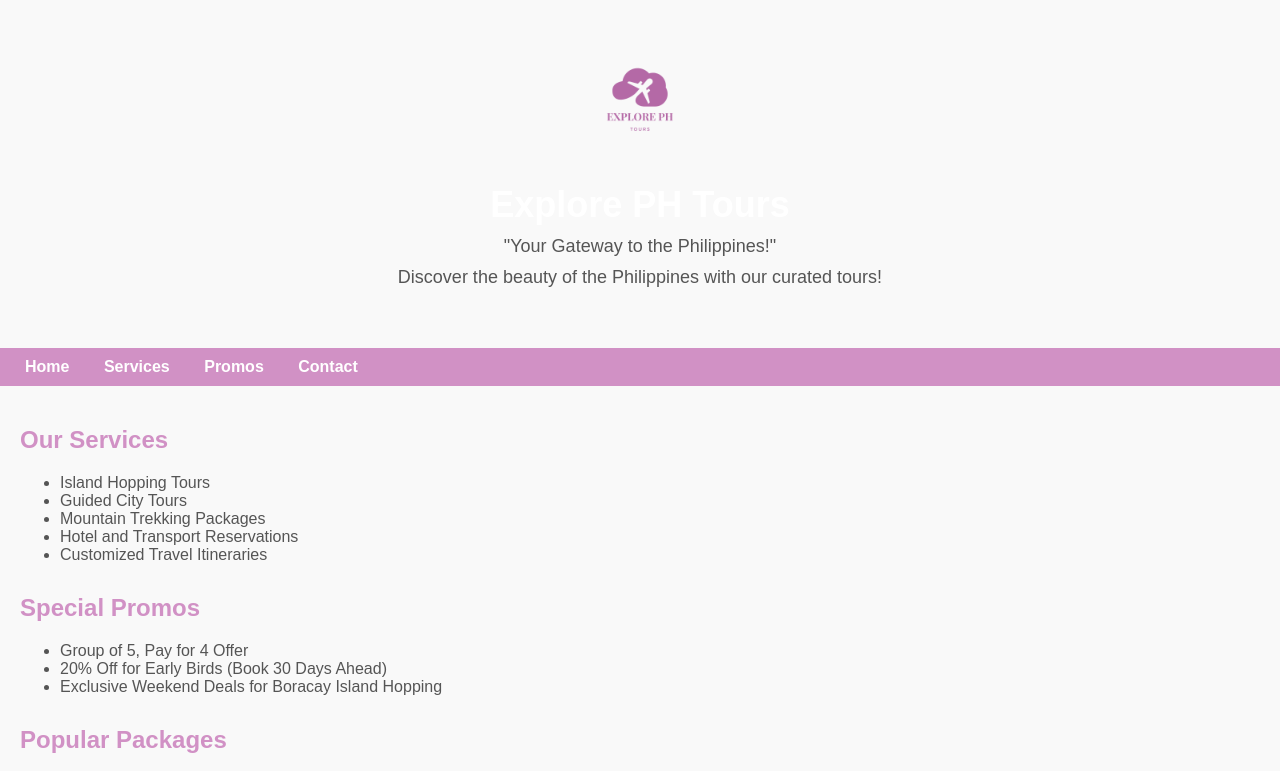
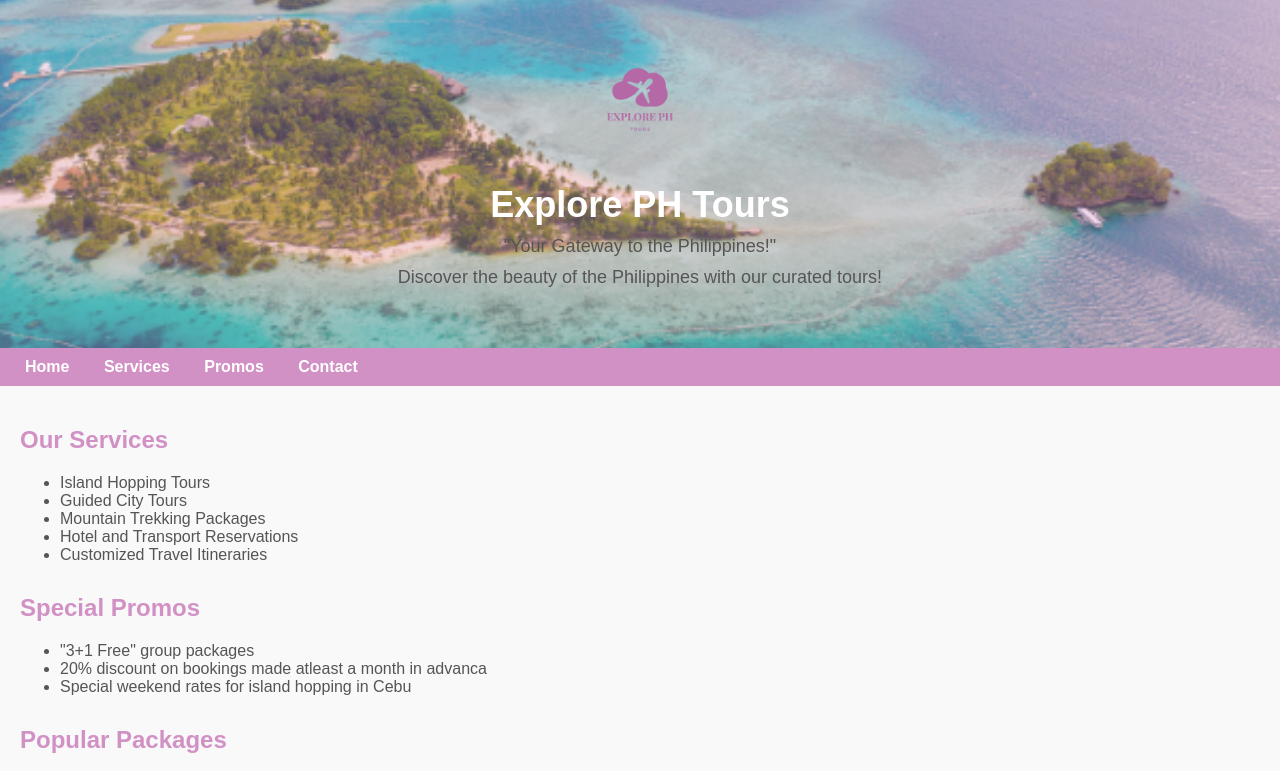
Before and after one commit to arcadetokyo/piccio.github.io, a plain HTML site: page PiccioExplorePHTours.html in a window 1280 px wide. Shown: the top 771 px of the page. Drawn offline with Linux system fonts and the light colour scheme.

Commit message:
w2 | async activity | updated header and promos

```diff
--- a/PiccioExplorePHTours.html
+++ b/PiccioExplorePHTours.html
@@ -14,7 +14,7 @@
 
     header {
       text-align: center;
-      background: url('header.jpg') no-repeat center center;
+      background: url('header.png') no-repeat center center;
       background-size: cover;
       color: white;
       padding: 50px 20px;
@@ -130,9 +130,9 @@
     <section id="promos">
       <h2>Special Promos</h2>
       <ul>
-        <li>Group of 5, Pay for 4 Offer</li>
-        <li>20% Off for Early Birds (Book 30 Days Ahead)</li>
-        <li>Exclusive Weekend Deals for Boracay Island Hopping</li>
+        <li>"3+1 Free" group packages</li>
+        <li>20% discount on bookings made atleast a month in advanca</li>
+        <li>Special weekend rates for island hopping in Cebu</li>
       </ul>
     </section>
 
```
